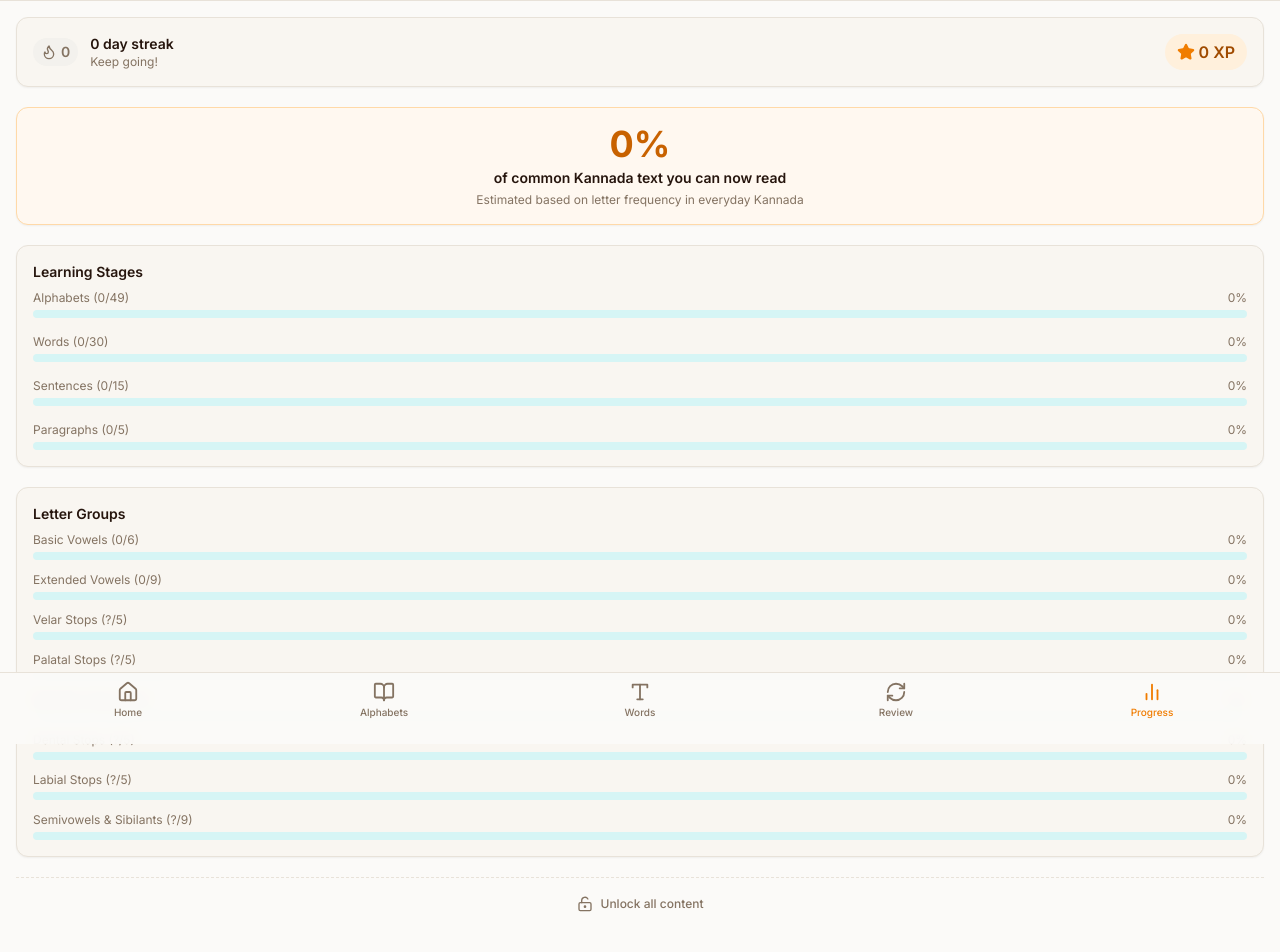
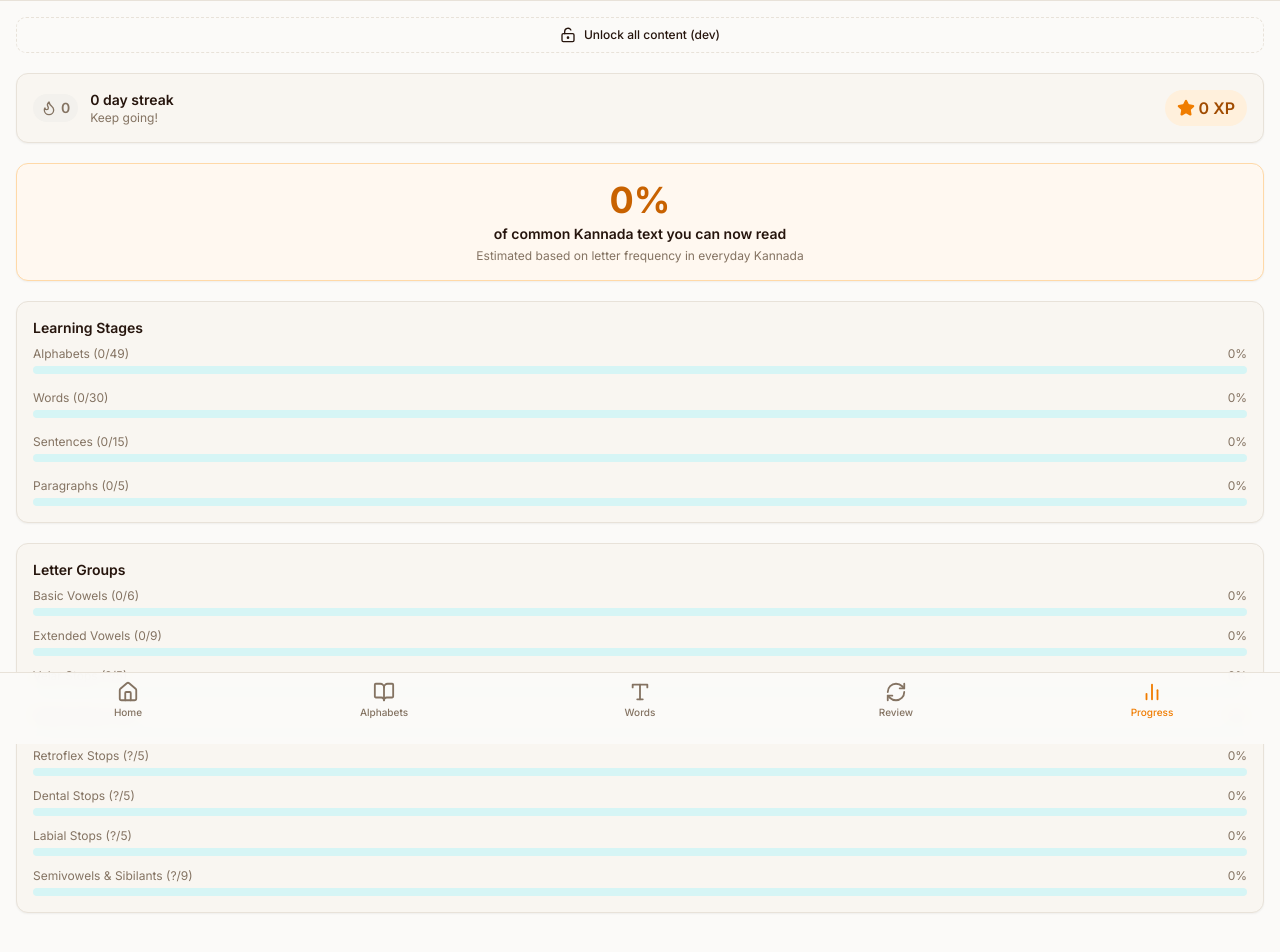
Before and after one commit to fordprefect425/auto-haven-online, a React (Vite) app: page /progress in a window 1280 px wide. Shown: the part 56-1008 px from the top of the page. Built offline with nearby package versions, Linux system fonts and the light colour scheme.

Commit message:
Move unlock button to top of Progress page so it's immediately visible
https://claude.ai/code/session_01WiLLp5t7cBNhn23jKF3v2C

```diff
--- a/src/pages/ProgressPage.tsx
+++ b/src/pages/ProgressPage.tsx
@@ -40,6 +40,17 @@ export default function ProgressPage() {
     <div>
       <TopBar title="Progress" showBack={false} />
       <div className="px-4 pt-4 pb-10 space-y-5">
+
+        {/* Admin bypass — unlock all groups and stages */}
+        <Button
+          variant="outline"
+          size="sm"
+          className="w-full gap-2 text-xs border-dashed"
+          onClick={unlockAll}
+        >
+          <LockKeyholeOpen size={14} />
+          Unlock all content (dev)
+        </Button>
 
         {/* XP + Streak */}
         <Card>
@@ -125,18 +136,6 @@ export default function ProgressPage() {
           </Card>
         )}
 
-        {/* Admin bypass — unlock all groups and stages */}
-        <div className="pt-2 border-t border-dashed border-border">
-          <Button
-            variant="ghost"
-            size="sm"
-            className="w-full text-muted-foreground hover:text-foreground gap-2 text-xs"
-            onClick={unlockAll}
-          >
-            <LockKeyholeOpen size={14} />
-            Unlock all content
-          </Button>
-        </div>
 
       </div>
     </div>
```
